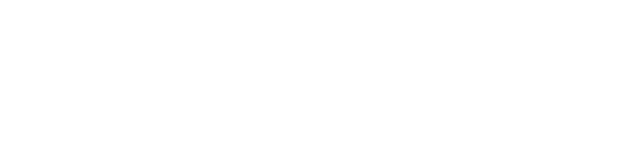
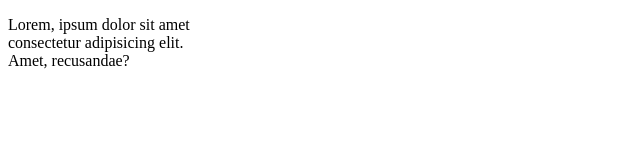
Before and after one commit to Denis999777/lesson-2, a plain HTML site: page index.html in a window 1280 px wide. Shown: the whole page, without its empty margins (0-640 px from the left). Drawn offline with Linux system fonts and the light colour scheme.

Commit message:
modified:   index.html

```diff
--- a/index.html
+++ b/index.html
@@ -4,9 +4,11 @@
     <meta charset="UTF-8">
     <meta name="viewport" content="width=device-width, initial-scale=1.0">
     <link rel="stylesheet" href="style.css">
-    <title>Денис</title>
+    <title>Денисgit </title>
 </head>
 <body>
-
+    <div>
+        <p>Lorem, ipsum dolor sit amet <br> consectetur adipisicing elit. <br> Amet, recusandae?</p>
+    </div>
 </body>
 </html>
```
